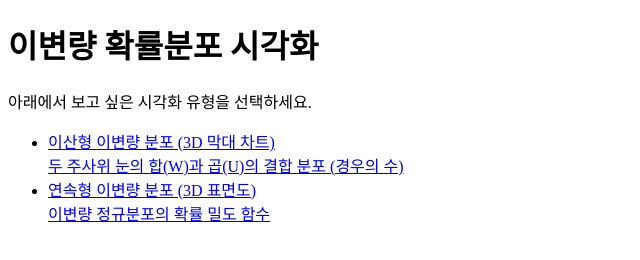
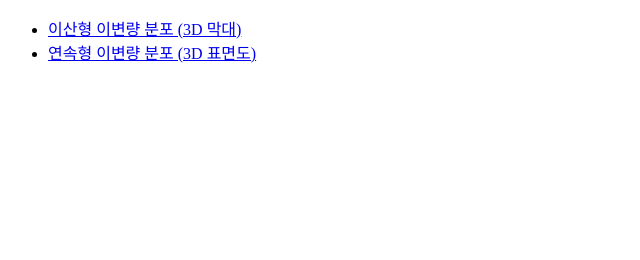
Before and after one commit to statpng/profile, a plain HTML site: page ForLectures/index.html in a window 1280 px wide. Shown: the whole page, without its empty margins (0-640 px from the left). Drawn offline with Linux system fonts and the light colour scheme.

Commit message:
Update index.html

```diff
--- a/ForLectures/index.html
+++ b/ForLectures/index.html
@@ -2,19 +2,19 @@
 <html lang="ko">
 <body>
     <div class="container">
-        <h1>이변량 확률분포 시각화</h1>
-        <p>아래에서 보고 싶은 시각화 유형을 선택하세요.</p>
+<!--        <h1>이변량 확률분포 시각화</h1>  -->
+<!--        <p>아래에서 보고 싶은 시각화 유형을 선택하세요.</p>  -->
         <ul>
             <li>
                 <a href="discrete_bivariate_plot.html" class="plot-link link-discrete">
-                    이산형 이변량 분포 (3D 막대 차트)
-                    <div class="plot-description">두 주사위 눈의 합(W)과 곱(U)의 결합 분포 (경우의 수)</div>
+                    이산형 이변량 분포 (3D 막대)
+                    <!-- <div class="plot-description">두 주사위 눈의 합(W)과 곱(U)의 결합 분포 (경우의 수)</div> -->
                 </a>
             </li>
             <li>
                 <a href="continuous_bivariate_surface_plot.html" class="plot-link link-continuous">
                     연속형 이변량 분포 (3D 표면도)
-                    <div class="plot-description">이변량 정규분포의 확률 밀도 함수</div>
+                    <!-- <div class="plot-description">이변량 정규분포의 확률 밀도 함수</div> -->
                 </a>
             </li>
         </ul>
```
